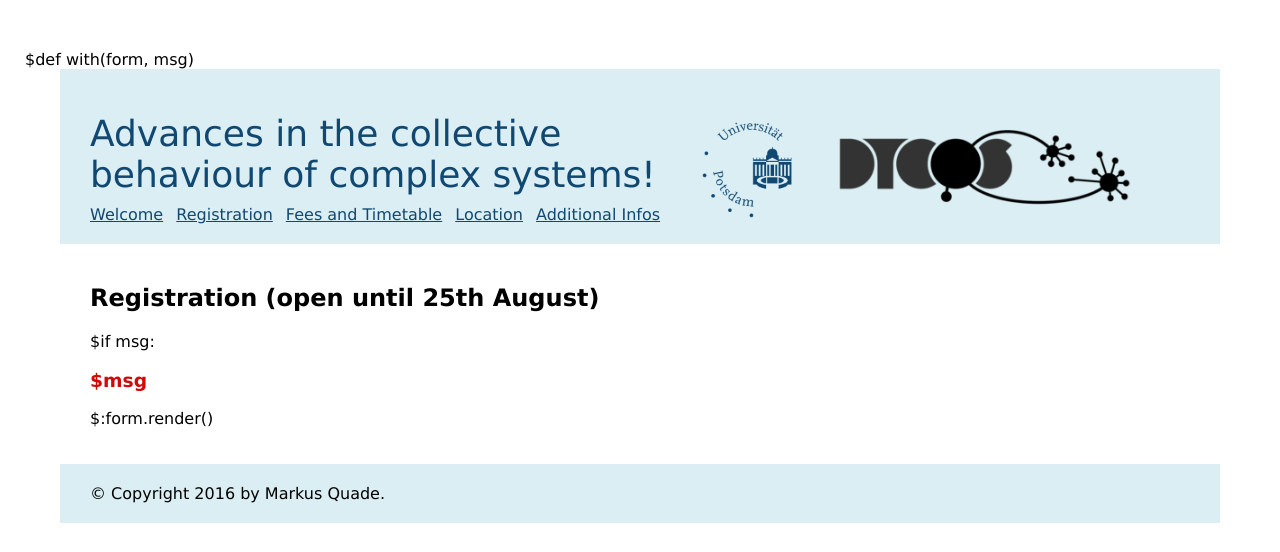
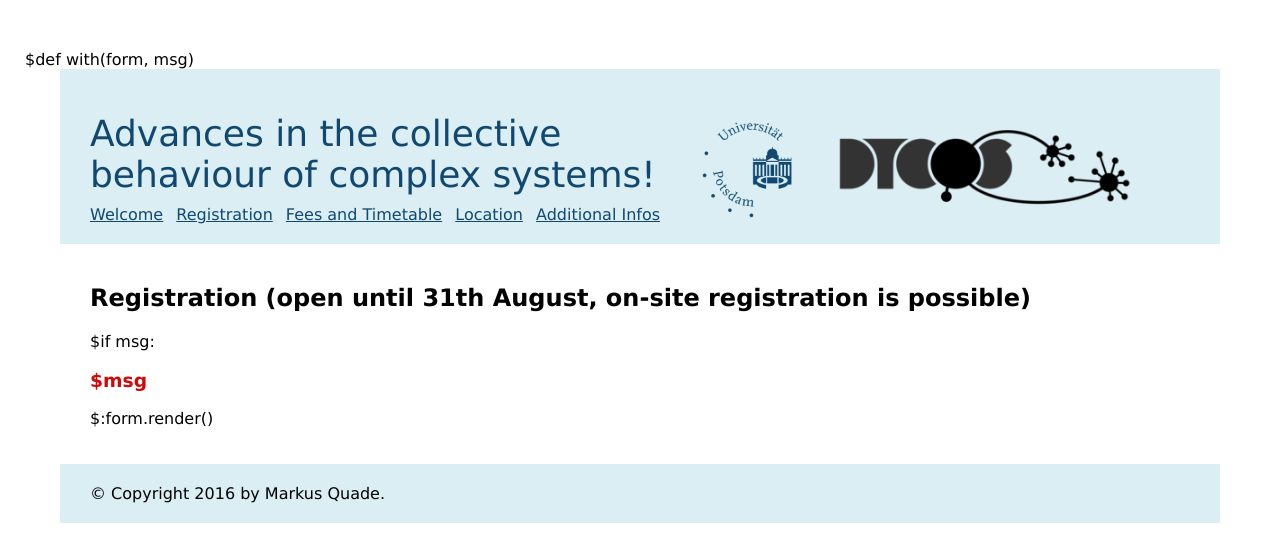
Before and after one commit to Ohjeah/advcompsys, a Python web app: template templates/registration.html in a window 1280 px wide. Shown: the top 552 px of the page. Run offline with Jinja, Linux system fonts and the light colour scheme; the template is opened without the code that fills it, so the values that code supplies are empty.

Commit message:
extended deadline

```diff
--- a/app.py
+++ b/app.py
@@ -16,7 +16,7 @@
 DB_TABLE = "registration"
 DB_COLUMNS = ("title", 'surname', 'name', 'institute', 'city', 'country', 'email', 'ptitle', 'pabstract', 'ptype', 'pcomment')
 
-REGISTRATION_DEADLINE = datetime.datetime(year=2016, month=8, day=25, hour=23, minute=59, second=59)
+REGISTRATION_DEADLINE = datetime.datetime(year=2016, month=8, day=31, hour=23, minute=59, second=59)
 
 db = web.db.database(dbn='sqlite', db=DB_NAME)
 
--- a/templates/registration.html
+++ b/templates/registration.html
@@ -2,7 +2,7 @@
  <!doctype html>
 <meta charset="utf-8">
 <link rel="stylesheet" href="../static/style.css">
-<title>Registration (open until 25th August) — Advances in the collective behaviour of complex systems!</title>
+<title>Registration (open until 31th August, on-site registration is possible) — Advances in the collective behaviour of complex systems!</title>
 <body>
   <header>
     <div id="headline"><h1>Advances in the collective<br>behaviour of complex systems!</h1>
@@ -26,7 +26,7 @@
   </header>
   <div class="page">
 
-  <h2>Registration (open until 25th August)</h2>
+  <h2>Registration (open until 31th August, on-site registration is possible)</h2>
 $if msg: <h3> $msg </h3>
 <form method="POST">
     $:form.render()
--- a/templates/timetable.html
+++ b/templates/timetable.html
@@ -35,7 +35,7 @@
 <p>Bank:           HeLaBa (Landesbank Hessen Thüringen)</p>
 <hr>
 <p>Main event:    September 1-3, 2016</p>
-<p>Deadline for registration :     <strong>August 25, 2016</strong></p>
+<p>Deadline for registration :     <strong>August 31, 2016</strong></p>
 <p>Final program to be circulated:     August 15, 2016</p>
 <hr>
 <h1>Preliminary Timetable</h1>
```
Also changed, not shown: 2 other files.
